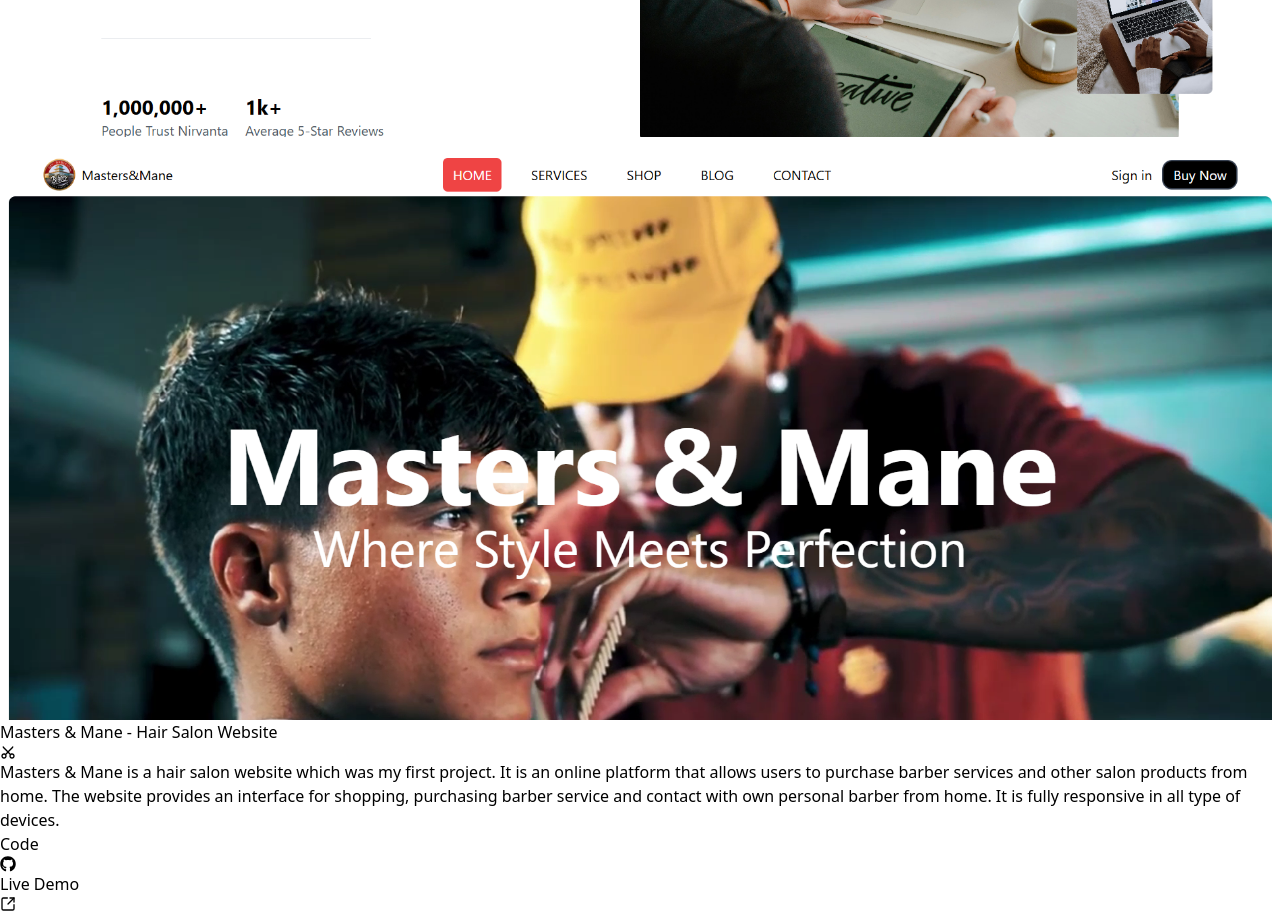
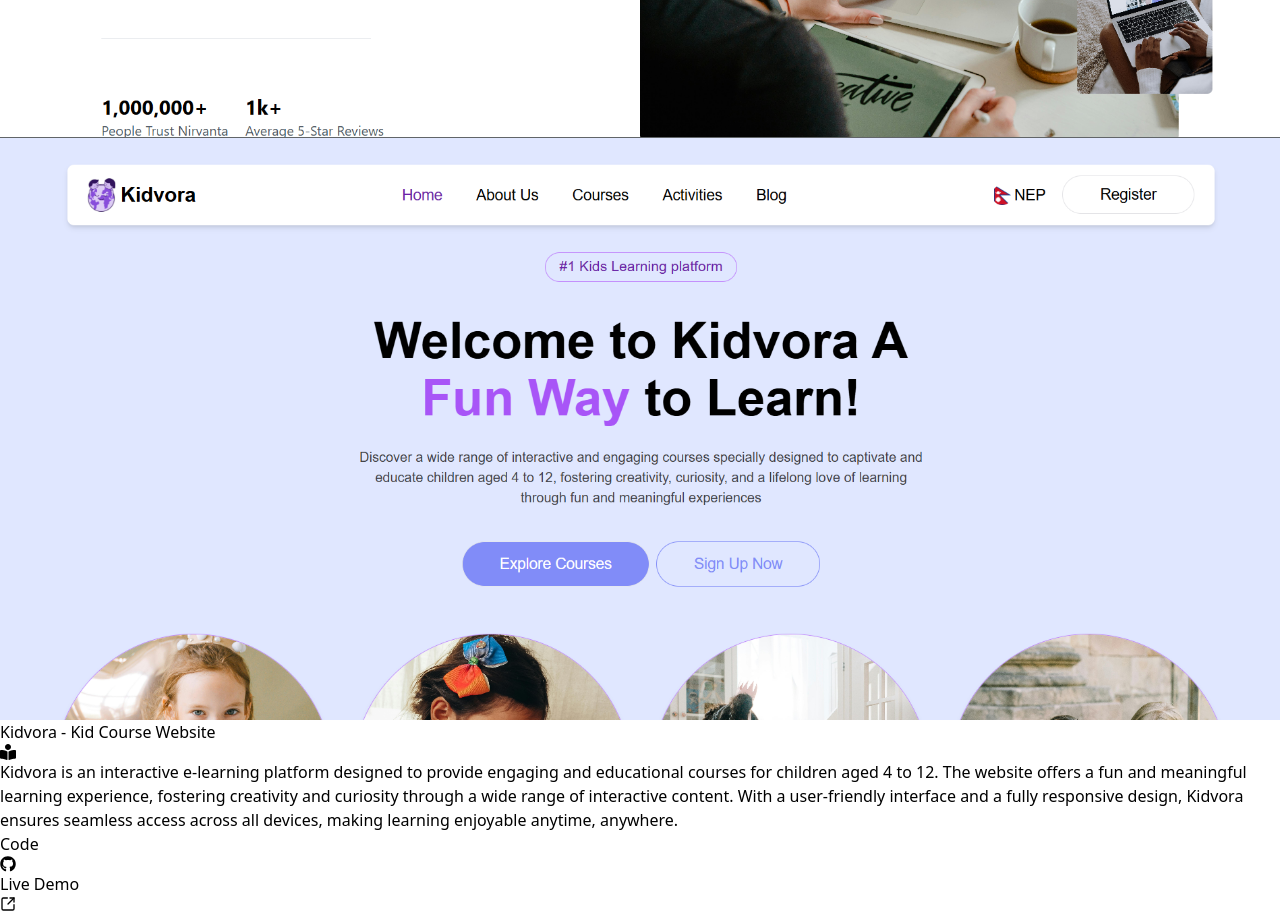
Before and after one commit to dikshitshrestha/Personal_Portfolio, a React (Vite) app: page /projects in a window 1280 px wide. Shown: the part 1440-2352 px from the top of the page. Built offline with nearby package versions, Linux system fonts and the light colour scheme.

Commit message:
added kidvora in the projects

```diff
--- a/src/Components/Projects.jsx
+++ b/src/Components/Projects.jsx
@@ -1,12 +1,12 @@
 import React from "react";
 import builder from "../assets/Portfolio_Builder.png";
 import ecommerce from "../assets/eCommerce.png";
-import salon from "../assets/salon.png";
+import kidvora from "../assets/Kidvora.png";
 import { FaCartShopping } from "react-icons/fa6";
 import { FaGithub } from "react-icons/fa";
 import { LuSquareArrowOutUpRight } from "react-icons/lu";
 import { RiLayout2Fill } from "react-icons/ri";
-import { RiScissors2Line } from "react-icons/ri";
+import { FaBookReader } from "react-icons/fa";
 
 export default function Projects() {
   return (
@@ -100,39 +100,40 @@ export default function Projects() {
       <div className="flex flex-col lg:pb-8 xl:pb-16 xl:flex-row">
         <div className="lg:h-96">
           <img
-            src={salon}
-            alt="salon"
+            src={kidvora}
+            alt="kidvora"
             className="h-full object-cover border-[1px] border-black"
           />
         </div>
         <div className="xl:pl-12 py-6 lg:py-8 xl:w-1/2 flex flex-col justify-center">
           <h1 className="font-semibold flex items-center gap-1 text-sm xl:text-xl">
-            <span className="text-emerald-700">Masters & Mane</span> - Hair
-            Salon Website
+            <span className="text-indigo-500">Kidvora</span> - Kid Course
+            Website
             <span className="text-yellow-500">
-              <RiScissors2Line />
+              <FaBookReader />
             </span>
           </h1>
           <p className="py-4 text-justify">
-            Masters & Mane is a hair salon website which was my first project.
-            It is an online platform that allows users to purchase barber
-            services and other salon products from home. The website provides an
-            interface for shopping, purchasing barber service and contact with
-            own personal barber from home. It is fully responsive in all type of
-            devices.
+            Kidvora is an interactive e-learning platform designed to provide
+            engaging and educational courses for children aged 4 to 12. The
+            website offers a fun and meaningful learning experience, fostering
+            creativity and curiosity through a wide range of interactive
+            content. With a user-friendly interface and a fully responsive
+            design, Kidvora ensures seamless access across all devices, making
+            learning enjoyable anytime, anywhere.
           </p>
           <div className="flex justify-center gap-8 py-1 lg:py-4">
             <a
-              href="https://github.com/dikshitshrestha/Hair_Salon"
+              href="https://github.com/dikshitshrestha/Kidvora"
               target="_blank"
-              className="font-semibold flex items-center gap-1 text-emerald-700"
+              className="font-semibold flex items-center gap-1 text-indigo-500"
             >
               Code <FaGithub />
             </a>
             <a
-              href="https://mastersandmane.vercel.app/"
+              href="https://kidvora.vercel.app/"
               target="_blank"
-              className="font-semibold flex items-center gap-1 text-emerald-700"
+              className="font-semibold flex items-center gap-1 text-indigo-500"
             >
               Live Demo <LuSquareArrowOutUpRight />
             </a>
```
Also changed, not shown: src/assets/Kidvora.png (added), src/assets/salon.png (deleted).
